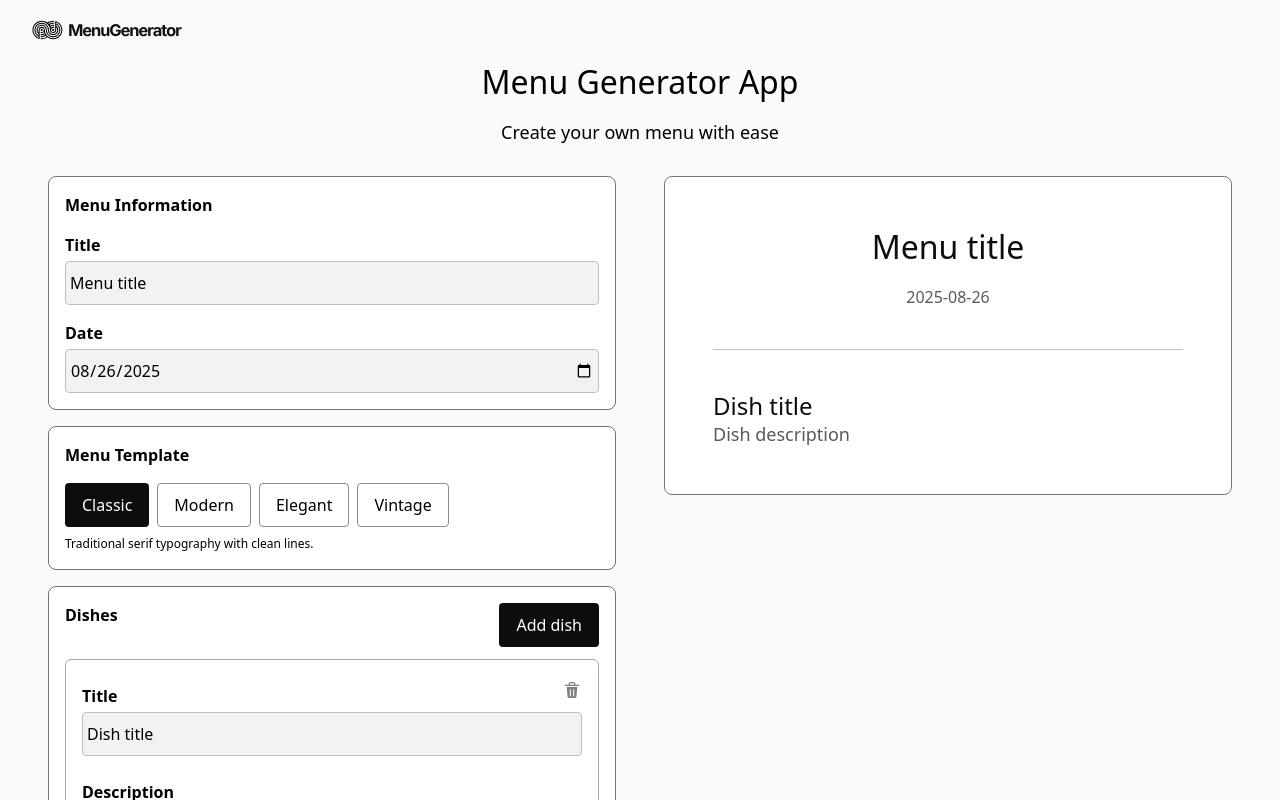
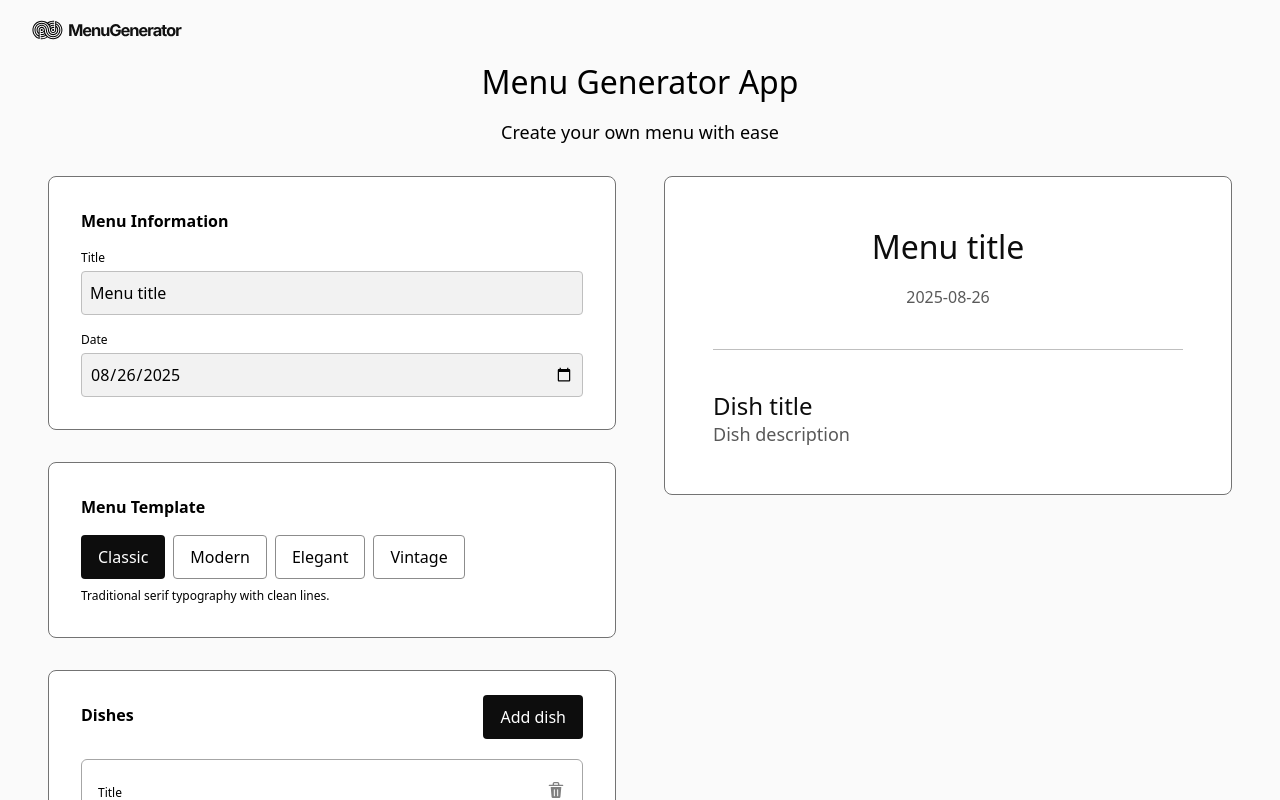
Before and after one commit to jennifer-magpantay/menu-generator-app, a React (Vite) app: page / in a window 1280 px wide. Shown: the top 800 px of the page. Built offline with nearby package versions, Linux system fonts and the light colour scheme.

Commit message:
Small style fixes

```diff
--- a/src/assets/theme/components/fieldset.js
+++ b/src/assets/theme/components/fieldset.js
@@ -9,8 +9,8 @@ const fieldset = {
       border: "1px solid",
       borderColor: "black.500",
       borderRadius: "lg",
-      padding: "xs",
-      mb: "xs",
+      padding: "m",
+      mb: "m",
     },
     fieldContainer: {
       display: "flex",
--- a/src/assets/theme/components/form.js
+++ b/src/assets/theme/components/form.js
@@ -8,12 +8,10 @@ const form = {
       h: "fit-content",
       display: "flex",
       flexDirection: "column",
-      // gap: "m",
     },
     label: {
-      fontSize: "sm",
-      fontWeight: "bold",
       mb: "xxxs",
+      textStyle: "caption",
     },
     input: {
       w: "100%",
@@ -23,11 +21,12 @@ const form = {
       borderColor: "black.200",
       borderRadius: "base",
       py: "xxs",
-      px: "xxxs",
+      px: "xxs",
       _focus: {
         borderColor: "blue.500",
         boxShadow: "0 0 0 1px blue.500",
       },
+      textStyle: "text",
       ...mixins.focusVisible,
     },
     button: {
--- a/src/assets/theme/components/menu-edit-preview.js
+++ b/src/assets/theme/components/menu-edit-preview.js
@@ -43,8 +43,10 @@ const menuEditPreview = {
       textStyle: "text",
     },
     menuCaption: {
+      mt: "xs",
+      mb: "xxxs",
       color: "black.600",
-      textStyle: "text",
+      textStyle: "caption",
     },
     dishTitle: {
       color: "black.900",
--- a/src/assets/theme/components/tag.js
+++ b/src/assets/theme/components/tag.js
@@ -11,6 +11,7 @@ const baseStyle = definePartsStyle({
     justifyContent: "center",
     gap: "xxs",
     px: "xs",
+    py: "xxxs",
     border: "1px solid",
     borderColor: "transparent",
     borderRadius: "3xl",
@@ -18,21 +19,22 @@ const baseStyle = definePartsStyle({
   },
   label: {
     textStyle: "text",
+    fontWeight: "bold",
   },
   closeButton: {},
 });
 
 const label = definePartsStyle({
   container: {
-    borderColor: "red",
-    bg: "pink",
+    borderColor: "green",
+    bg: "green",
   },
-  label: { color: "red" },
+  label: { color: "white" },
 });
 
 const allergen = definePartsStyle({
   container: {
-    borderColor: "pink",
+    borderColor: "red",
     bg: "red",
   },
   label: { color: "white" },
--- a/src/assets/theme/foundations/button.js
+++ b/src/assets/theme/foundations/button.js
@@ -42,8 +42,8 @@ const button = {
       },
       addDishCta: {
         position: "absolute",
-        top: "xs",
-        right: "xs",
+        top: "s",
+        right: "m",
         bg: "black.900",
         color: "white",
         _hover: {
--- a/src/assets/theme/foundations/color.js
+++ b/src/assets/theme/foundations/color.js
@@ -16,6 +16,8 @@ export default {
     background: {
       light: "#fafafa",
       dark: "#050505",
+      green: "#38A169",
+      red: "#E53E3E",
     },
   },
 };
```
